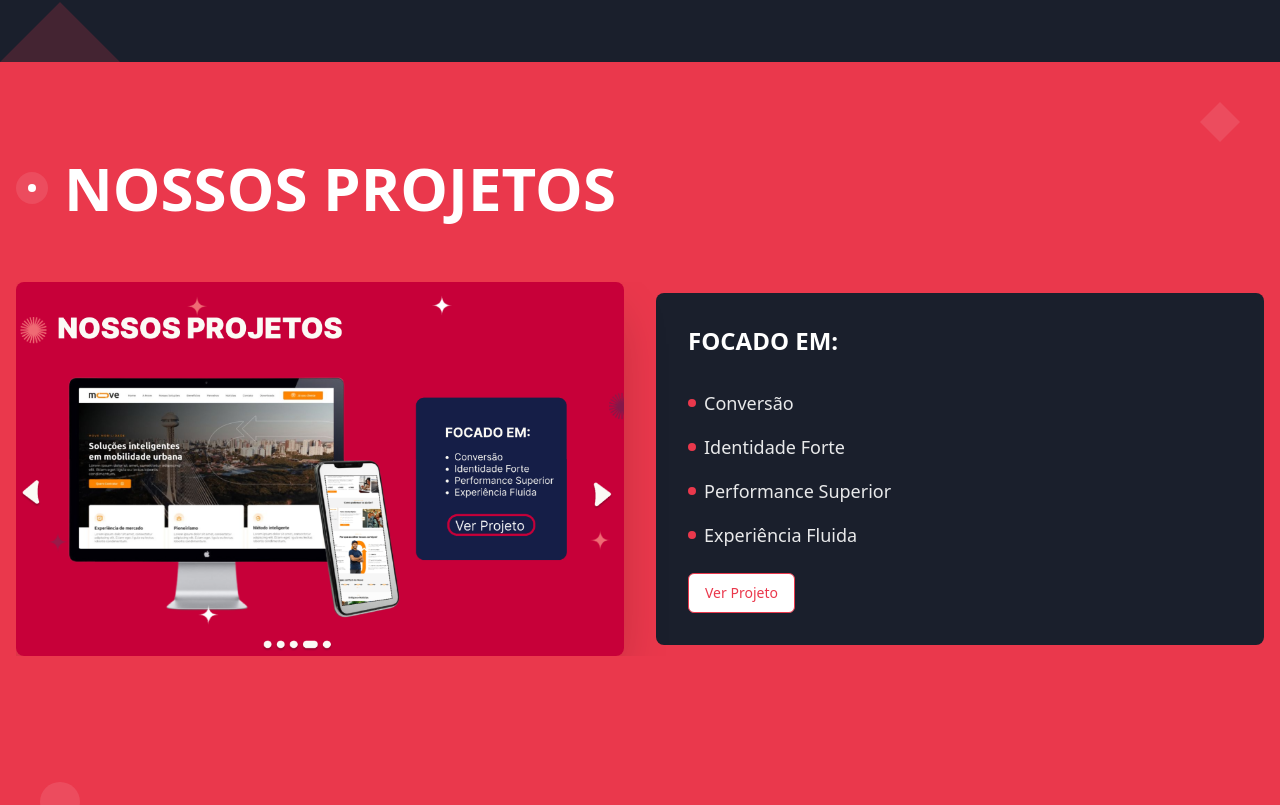
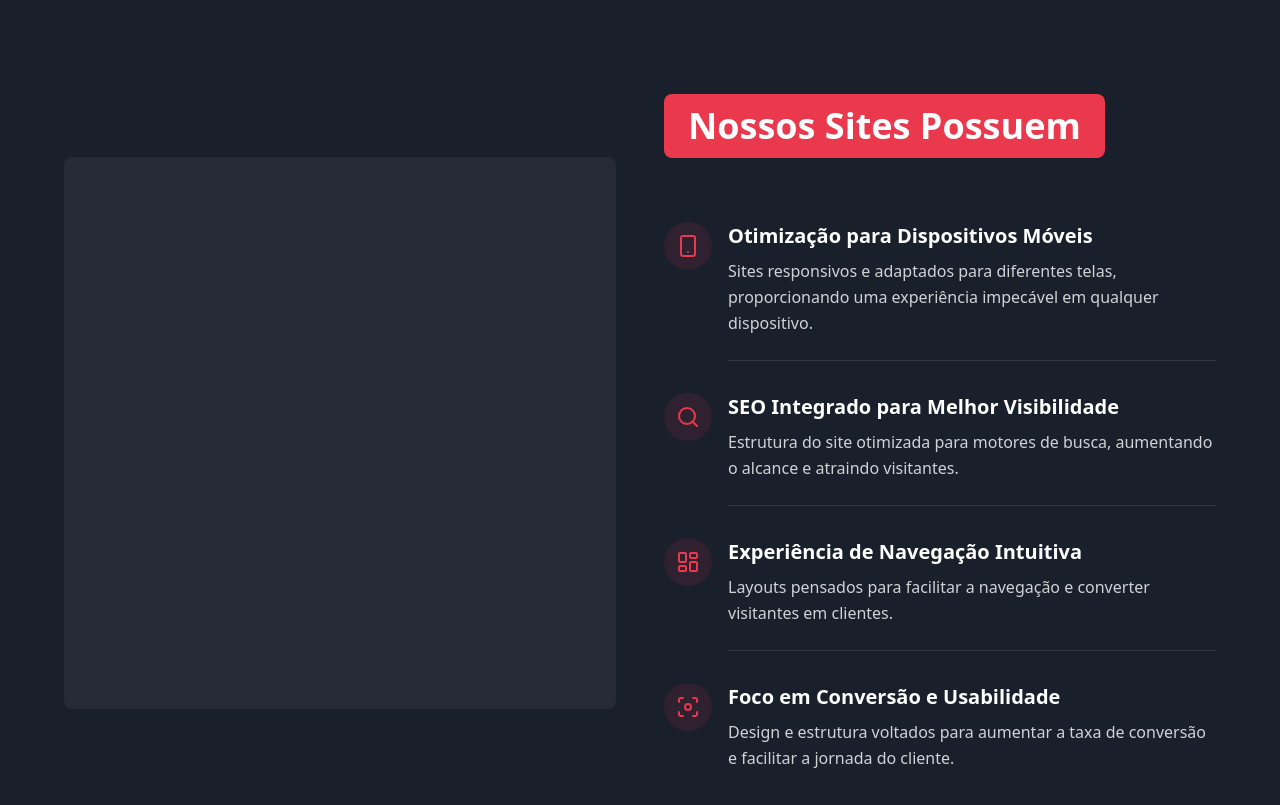
Before and after one commit to Cloves-Neto/arcadiacs, a React (Vite) app: page / in a window 1280 px wide. Shown: the part 1478-2283 px from the top of the page. Built offline with nearby package versions, Linux system fonts and the light colour scheme.

Commit message:
Update section content
Updates the content of a section.

```diff
--- a/src/components/About.tsx
+++ b/src/components/About.tsx
@@ -1,5 +1,27 @@
+import { Target, Fingerprint, Award, Smartphone, Search, LayoutDashboard, Focus } from "lucide-react";
 
-import { Target, Fingerprint, Award } from "lucide-react";
+const differentials = [
+  {
+    icon: <Smartphone className="w-6 h-6" />,
+    title: "Otimização para Dispositivos Móveis",
+    description: "Sites responsivos e adaptados para diferentes telas, proporcionando uma experiência impecável em qualquer dispositivo."
+  },
+  {
+    icon: <Search className="w-6 h-6" />,
+    title: "SEO Integrado para Melhor Visibilidade",
+    description: "Estrutura do site otimizada para motores de busca, aumentando o alcance e atraindo visitantes."
+  },
+  {
+    icon: <LayoutDashboard className="w-6 h-6" />,
+    title: "Experiência de Navegação Intuitiva",
+    description: "Layouts pensados para facilitar a navegação e converter visitantes em clientes."
+  },
+  {
+    icon: <Focus className="w-6 h-6" />,
+    title: "Foco em Conversão e Usabilidade",
+    description: "Design e estrutura voltados para aumentar a taxa de conversão e facilitar a jornada do cliente."
+  }
+];
 
 const About = () => {
   return (
@@ -104,6 +126,44 @@ const About = () => {
           </div>
         </div>
       </div>
+
+      {/* Differentials Section */}
+      <div className="container mx-auto px-4 mt-32">
+        <div className="grid md:grid-cols-2 gap-12 items-center max-w-6xl mx-auto">
+          {/* Left side - Image placeholder */}
+          <div className="bg-white/5 rounded-lg aspect-square"></div>
+
+          {/* Right side - Differentials */}
+          <div className="space-y-8">
+            <h2 className="text-3xl md:text-4xl font-bold text-white mb-8 inline-block bg-arcadia-primary px-6 py-3 rounded-lg">
+              Nossos Sites Possuem
+            </h2>
+
+            <div className="space-y-8">
+              {differentials.map((item, index) => (
+                <div key={index} className="flex gap-4 items-start group">
+                  <div className="w-12 h-12 rounded-full bg-arcadia-primary/10 flex items-center justify-center flex-shrink-0 group-hover:bg-arcadia-primary/20 transition-colors">
+                    <span className="text-arcadia-primary">
+                      {item.icon}
+                    </span>
+                  </div>
+                  <div>
+                    <h3 className="text-xl font-semibold text-white mb-2">
+                      {item.title}
+                    </h3>
+                    <p className="text-white/80 leading-relaxed">
+                      {item.description}
+                    </p>
+                    {index < differentials.length - 1 && (
+                      <div className="border-b border-white/10 mt-6"></div>
+                    )}
+                  </div>
+                </div>
+              ))}
+            </div>
+          </div>
+        </div>
+      </div>
     </section>
   );
 };
```
